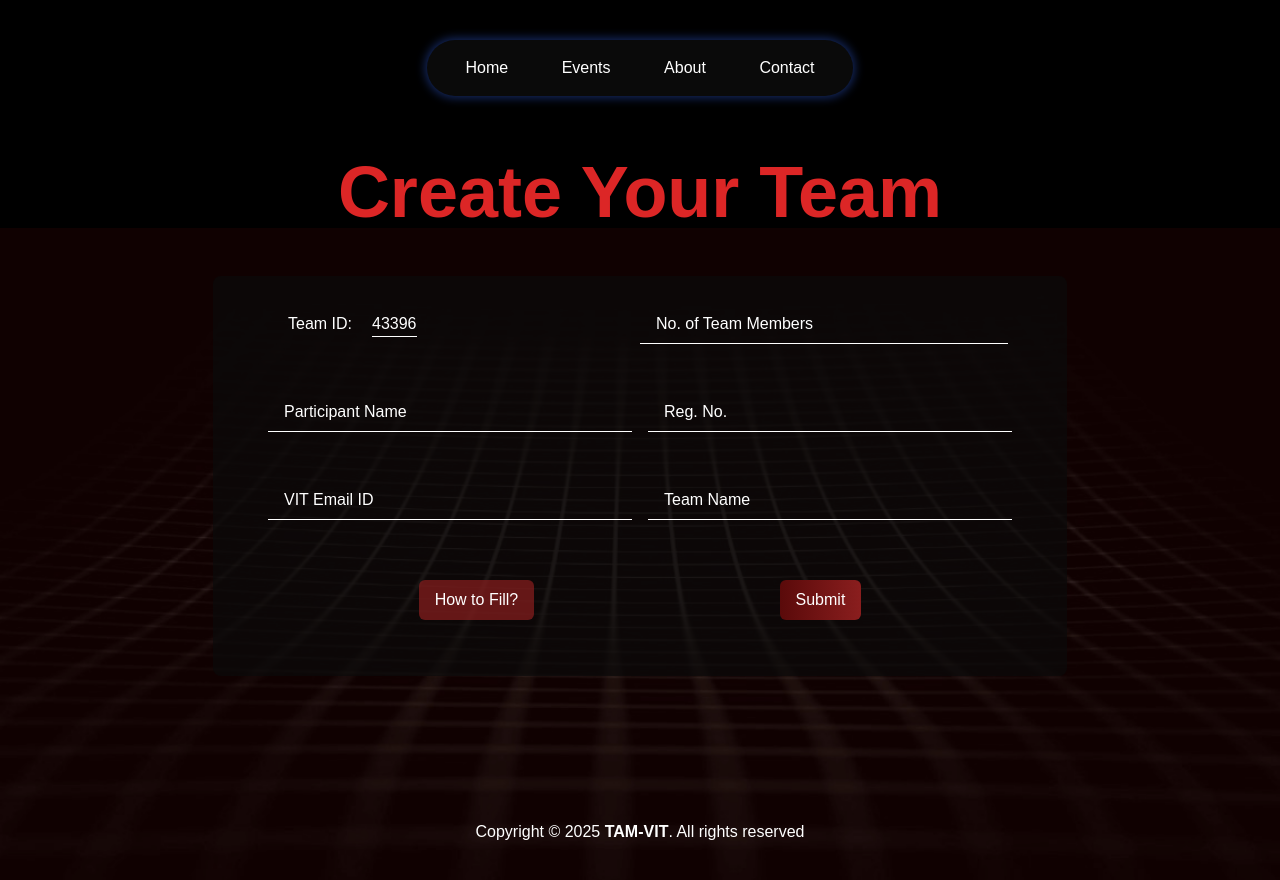
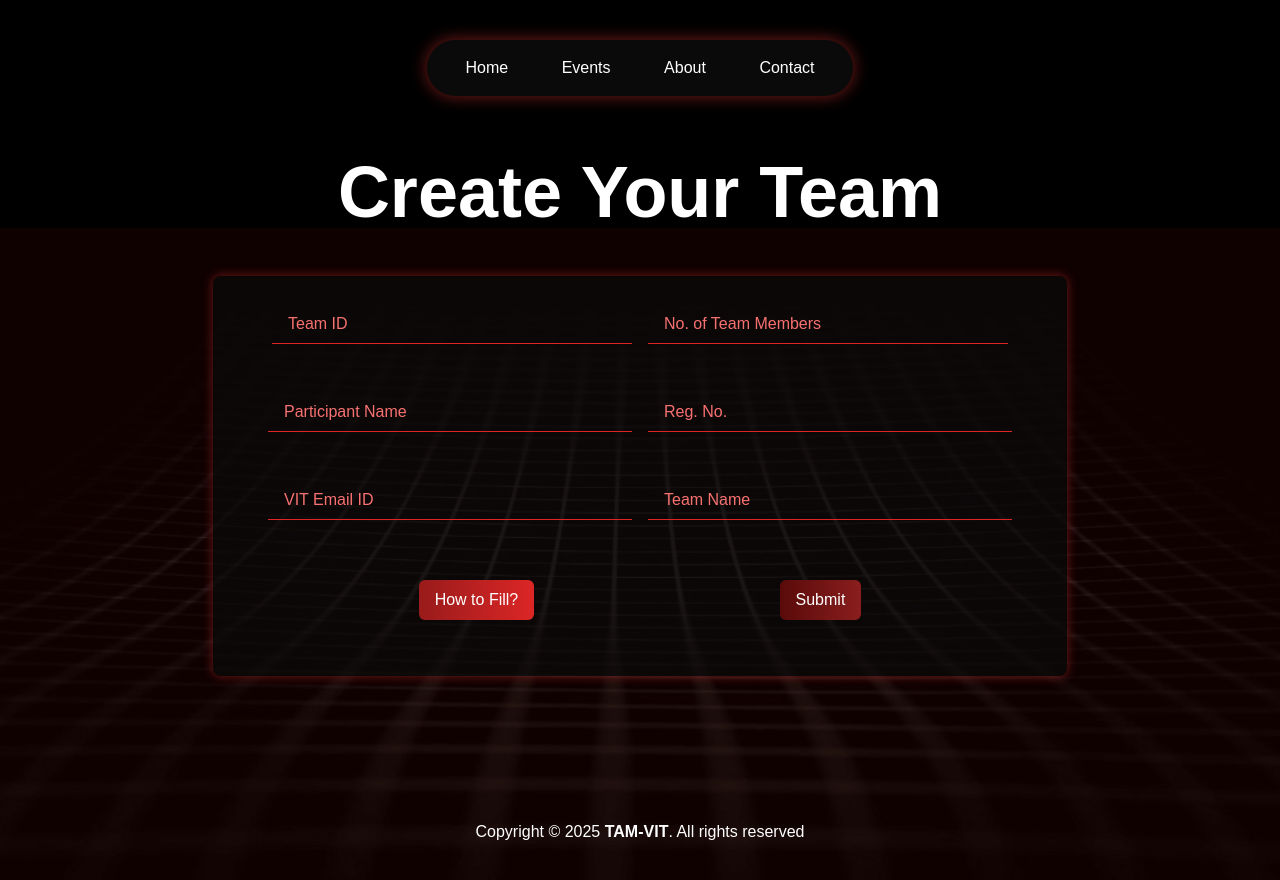
Before and after one commit to sahaj645/riv1, a React (Create React App) app in the folder client/: page /registration-ParticipantDetails/0 in a window 1280 px wide. Shown: the top 880 px of the page. Built offline with nearby package versions, Linux system fonts and the light colour scheme.

Commit message:
Updated UI and fixed overlap issue

```diff
--- a/client/src/components/CreateTeam.js
+++ b/client/src/components/CreateTeam.js
@@ -1,24 +1,13 @@
 import bg from "../images/bluegrid.png";
 import { Button } from "./Button";
 import Modal from "./Modal";
-import React, { useState, useEffect } from "react";
+import React, { useState } from "react";
 import axios from "axios";
 import { ToastContainer, toast } from "react-toastify";
 import "react-toastify/dist/ReactToastify.css";
 
-export default function CreateTeam({ eventName }) {
+export default function JoinTeam({ eventName }) {
   const [isModalOpen, setIsModalOpen] = useState(false);
-  const [randomNumber, setRandomNumber] = useState("");
-
-  // Generate random 5-digit number on component mount
-  useEffect(() => {
-    const generateRandomNumber = () => {
-      const number = Math.floor(10000 + Math.random() * 90000).toString(); // Generate 5-digit number
-      setRandomNumber(number);
-    };
-
-    generateRandomNumber();
-  }, []);
 
   const [formData, setFormData] = useState({
     ParticipantName: "",
@@ -26,20 +15,13 @@ export default function CreateTeam({ eventName }) {
     VITEmail: "",
     teamId: "",
     TeamName: "",
-    teamStrength: null,
+    teamStrength: "",
   });
-
-  useEffect(() => {
-    setFormData((prevFormData) => ({
-      ...prevFormData,
-      teamId: randomNumber, // Update teamId when randomNumber changes
-    }));
-  }, [randomNumber]);
 
   const handleOpenModal = () => setIsModalOpen(true);
   const handleCloseModal = () => setIsModalOpen(false);
+  axios.defaults.withCredentials = true;
 
-  // Handle input change
   const handleChange = (e) => {
     setFormData({
       ...formData,
@@ -47,35 +29,21 @@ export default function CreateTeam({ eventName }) {
     });
   };
 
-  // Handle form submission
   const handleSubmit = async (event) => {
-    event.preventDefault(); // Prevent the default form submission behavior
-    const updatedFormData = {
-      ...formData,
-      teamId: randomNumber, // Ensure the teamId is updated before submission
-    };
-    axios.defaults.withCredentials = true;
+    event.preventDefault();
     try {
       let response;
       if (eventName === "survival") {
-        response = await axios.post(
-          "https://tam-gravitas-api.vercel.app/survival",
-          updatedFormData
-        );
+        response = await axios.post("https://tam-gravitas-api.vercel.app/joinTeam", formData);
       } else {
-        response = await axios.post(
-          "https://tam-gravitas-api.vercel.app/createCortex",
-          updatedFormData
-        );
+        response = await axios.post("https://tam-gravitas-api.vercel.app/joinCortex", formData);
       }
       console.log("Response:", response.data);
 
-      if (response.status === 201) {
-        toast.success(response.data.message);
+      if (response.status === 200) {
+        toast.success("Form submitted successfully!");
       } else if (response.status === 400) {
         toast.error(response.data.error);
-      } else if (response.status === 500) {
-        toast.error(response.data.message);
       }
     } catch (error) {
       if (error.response && error.response.status === 400) {
@@ -85,15 +53,11 @@ export default function CreateTeam({ eventName }) {
         toast.error("An error occurred. Please try again.");
       }
     } finally {
-      // Reset the form fields after showing the toast (success or error)
-      const newRandomNumber = Math.floor(10000 + Math.random() * 90000).toString();
-      setRandomNumber(newRandomNumber);
-
       setFormData({
         ParticipantName: "",
         RegNo: "",
         VITEmail: "",
-        teamId: newRandomNumber,
+        teamId: "",
         TeamName: "",
         teamStrength: "",
       });
@@ -103,25 +67,33 @@ export default function CreateTeam({ eventName }) {
   return (
     <>
       <div
-        className="w-full h-screen  bg-cover bg-center flex flex-col items-center text-white"
+        className="w-full min-h-screen bg-black bg-cover bg-center flex flex-col items-center text-white"
         style={{ backgroundImage: `url(${bg})` }}
       >
-        <div className="w-11/12 md:w-4/5 lg:w-4/6 bg-cardbg bg-opacity-70 mt-8 md:mt-12 p-4 flex flex-col items-center rounded-lg">
+        <div
+          className="w-11/12 md:w-4/5 lg:w-4/6 bg-cardbg bg-opacity-70 mt-8 md:mt-12 p-4 flex flex-col items-center rounded-lg"
+          style={{
+            boxShadow: "0 0 10px 1px rgba(138, 30, 30, 0.7)",
+          }}
+        >
           <form className="w-full max-w-3xl">
             <div className="flex flex-col md:flex-row mb-4 md:mb-6 p-3 mx-1">
-              <div className="flex p-2 font-normal h-10 flex-1 mb-4 items-center justify-center md:mb-0 md:mr-2 md:justify-normal">
-                <span className="p-2 rounded-xl text-white">Team ID:</span>
-                <span className="mx-3 border-b border-white text-white">
-                  {randomNumber}
-                </span>
-              </div>
+              <input
+                type="text"
+                placeholder="Team ID"
+                name="teamId"
+                value={formData.teamId}
+                onChange={handleChange}
+                className="bg-transparent border-b border-solid border-red-600 placeholder:text-red-400 font-extralight p-2 md:p-4 h-10 flex-1 mb-4 md:mb-0 md:mr-2 focus:bg-transparent focus:text-white active:bg-transparent"
+                required
+              />
               <input
                 type="number"
                 placeholder="No. of Team Members"
                 name="teamStrength"
                 value={formData.teamStrength}
                 onChange={handleChange}
-                className="bg-transparent border-b border-solid border-white placeholder:text-white font-extralight p-2 md:p-4 h-10 flex-1 md:ml-2"
+                className="bg-transparent border-b border-solid border-red-600 placeholder:text-red-400 font-extralight p-2 md:p-4 h-10 flex-1 md:ml-2 focus:bg-transparent focus:text-white active:bg-transparent"
                 required
               />
             </div>
@@ -132,7 +104,7 @@ export default function CreateTeam({ eventName }) {
                 name="ParticipantName"
                 value={formData.ParticipantName}
                 onChange={handleChange}
-                className="bg-transparent border-b border-solid border-white placeholder:text-white font-extralight p-2 md:p-4 h-10 flex-1 mb-4 md:mb-0 md:mr-2"
+                className="bg-transparent border-b border-solid border-red-600 placeholder:text-red-400 font-extralight p-2 md:p-4 h-10 flex-1 mb-4 md:mb-0 md:mr-2 focus:bg-transparent focus:text-white active:bg-transparent"
                 required
               />
               <input
@@ -141,7 +113,7 @@ export default function CreateTeam({ eventName }) {
                 name="RegNo"
                 value={formData.RegNo}
                 onChange={handleChange}
-                className="bg-transparent border-b border-solid border-white placeholder:text-white font-extralight p-2 md:p-4 h-10 flex-1 md:ml-2"
+                className="bg-transparent border-b border-solid border-red-600 placeholder:text-red-400 font-extralight p-2 md:p-4 h-10 flex-1 md:ml-2 focus:bg-transparent focus:text-white active:bg-transparent"
                 required
               />
             </div>
@@ -152,7 +124,7 @@ export default function CreateTeam({ eventName }) {
                 name="VITEmail"
                 value={formData.VITEmail}
                 onChange={handleChange}
-                className="bg-transparent border-b border-solid border-white placeholder:text-white font-extralight p-2 md:p-4 h-10 flex-1 mb-4 md:mb-0 md:mr-2"
+                className="bg-transparent border-b border-solid border-red-600 placeholder:text-red-400 font-extralight p-2 md:p-4 h-10 flex-1 mb-4 md:mb-0 md:mr-2 focus:bg-transparent focus:text-white active:bg-transparent"
                 required
               />
               <input
@@ -161,7 +133,7 @@ export default function CreateTeam({ eventName }) {
                 name="TeamName"
                 value={formData.TeamName}
                 onChange={handleChange}
-                className="bg-transparent border-b border-solid border-white placeholder:text-white font-extralight p-2 md:p-4 h-10 flex-1 md:ml-2"
+                className="bg-transparent border-b border-solid border-red-600 placeholder:text-red-400 font-extralight p-2 md:p-4 h-10 flex-1 md:ml-2 focus:bg-transparent focus:text-white active:bg-transparent"
                 required
               />
             </div>
@@ -170,22 +142,17 @@ export default function CreateTeam({ eventName }) {
               <button
                 type="button"
                 onClick={handleOpenModal}
-                className="bg-[#8a1e1eb3] font-light px-4 py-2 rounded-md transform transition-transform duration-300 hover:-translate-y-2 text-white mx-3"
+                className="bg-gradient-to-r from-red-800 to-red-600 font-light px-4 py-2 rounded-md transform transition-transform duration-300 hover:-translate-y-2 text-white mx-3"
               >
                 How to Fill?
               </button>
               <Modal isOpen={isModalOpen} onClose={handleCloseModal} />
-              <Button
-                what="Submit"
-                extras="mx-3 bg-[#8a1e1eb3]"
-                onClick={handleSubmit}
-              />
+              <Button what="Submit" extras="mx-3" onClick={handleSubmit} />
             </div>
           </form>
           <ToastContainer />
         </div>
       </div>
     </>
-
   );
 }
--- a/client/src/components/Navbar.js
+++ b/client/src/components/Navbar.js
@@ -3,9 +3,9 @@ import React from "react";
 export function NavbarContainer({ children }) {
   return (
     <nav
-      className="w-1/3 hidden md:flex justify-around items-center bg-[#0a0a0a] p-3 rounded-full  h-14 z-10"
+      className="w-1/3 hidden md:flex justify-around items-center bg-[#0a0a0a] p-3 rounded-full h-14 z-10"
       style={{
-        boxShadow: "0 0 10px 2px rgba(30, 58, 138, 0.7)", // Equivalent to shadow-blue-900/70
+        boxShadow: "0 0 15px 2px rgba(138, 30, 30, 0.7)", // Updated red shade for shadow
       }}
     >
       {children}
@@ -16,7 +16,7 @@ export function NavbarContainer({ children }) {
 export function NavItem({ children, onClick }) {
   return (
     <button
-      className="text-white no-underline text-base font-light px-4 py-1 rounded-full transition-colors duration-300 ease-in-out hover:bg-white/10 focus:bg-[#3665B5]"
+      className="text-white no-underline text-base font-light px-4 py-1 rounded-full transition-colors duration-300 ease-in-out hover:bg-white/10 focus:bg-[#8a1e1e]" // Updated focus color to red
       onClick={onClick}
     >
       {children}
@@ -28,7 +28,7 @@ export function RegisterButton({ href, children }) {
   return (
     <a
       href={href}
-      className="m-2 text-white no-underline text-lg p-2.5 rounded-xl transition-colors duration-300 ease-in-out hover:bg-white/10 focus:bg-[#3665B5] "
+      className="m-2 text-white no-underline text-lg p-2.5 rounded-xl transition-colors duration-300 ease-in-out hover:bg-white/10 focus:bg-[#8a1e1e]" // Updated focus color to red
     >
       {children}
     </a>
--- a/client/src/components/Welcome.js
+++ b/client/src/components/Welcome.js
@@ -18,7 +18,7 @@ export function Welcome({ scrollToEventsSmol, scrollToEventsBig }) {
           welcomes you to
         </p>
         <h2 className="text-5xl md:text-7xl leading-snug md:leading-tight">
-          graVITas'24
+          Riviera '2025
         </h2>
         <div className="md:hidden">
           <Button
--- a/client/src/pages/Home.js
+++ b/client/src/pages/Home.js
@@ -1,6 +1,6 @@
 import bg from "../images/bluegrid.png";
 import survival from "../images/survival.png";
-import grundfos from "../images/grundfos.png";
+// import grundfos from "../images/grundfos.png";
 import { EventCard } from "../components/Card";
 import Contact from "../components/contact";
 import { Welcome } from "../components/Welcome";
@@ -35,10 +35,10 @@ export function Home({
         scrollToEventsSmol={scrollToEventsSmol}
         scrollToEventsBig={scrollToEventsBig}
       />
-      <div className="w-screen h-60 bg-black flex flex-col items-center text-white">
+      {/* <div className="w-screen h-60 bg-black flex flex-col items-center text-white">
         <h2 className="text-4xl md:text-6xl leading-tight">SPONSORED BY</h2>
         <img src={grundfos} alt="Sponsor logo" className="mt-4 w-auto h-40" />
-      </div>
+      </div> */}
 
       {/* Large screens */}
       <div>
--- a/client/src/pages/ParticipantDetailsforCreate.js
+++ b/client/src/pages/ParticipantDetailsforCreate.js
@@ -35,7 +35,7 @@ export default function ParticipantDetailsforCreate({
       {/* Main content */}
       <div className="w-screen h-screen bg-black bg-cover bg-center pt-[100px]">
   {/* Added padding-top to prevent overlap */}
-        <div className="flex flex-col items-center text-red-600">
+  <div className="flex flex-col items-center text-white"> {/* Changed text-red\-600 to text-white */}
     {/* Updated "Create Your Team" text */}
     <h1 className="text-5xl md:text-7xl font-bold leading-tight mt-14 text-center">
       Create Your Team
@@ -45,6 +45,7 @@ export default function ParticipantDetailsforCreate({
   </div>
 </div>
 
+
       {/* Footer */}
       <Footer />
     </>
```
Also changed, not shown: client/src/pages/ParticipantDetailsforJoin.js (+15 -5 lines), client/src/images/grundfos.png (deleted). Lines whose indentation alone changed are shown as unchanged.
